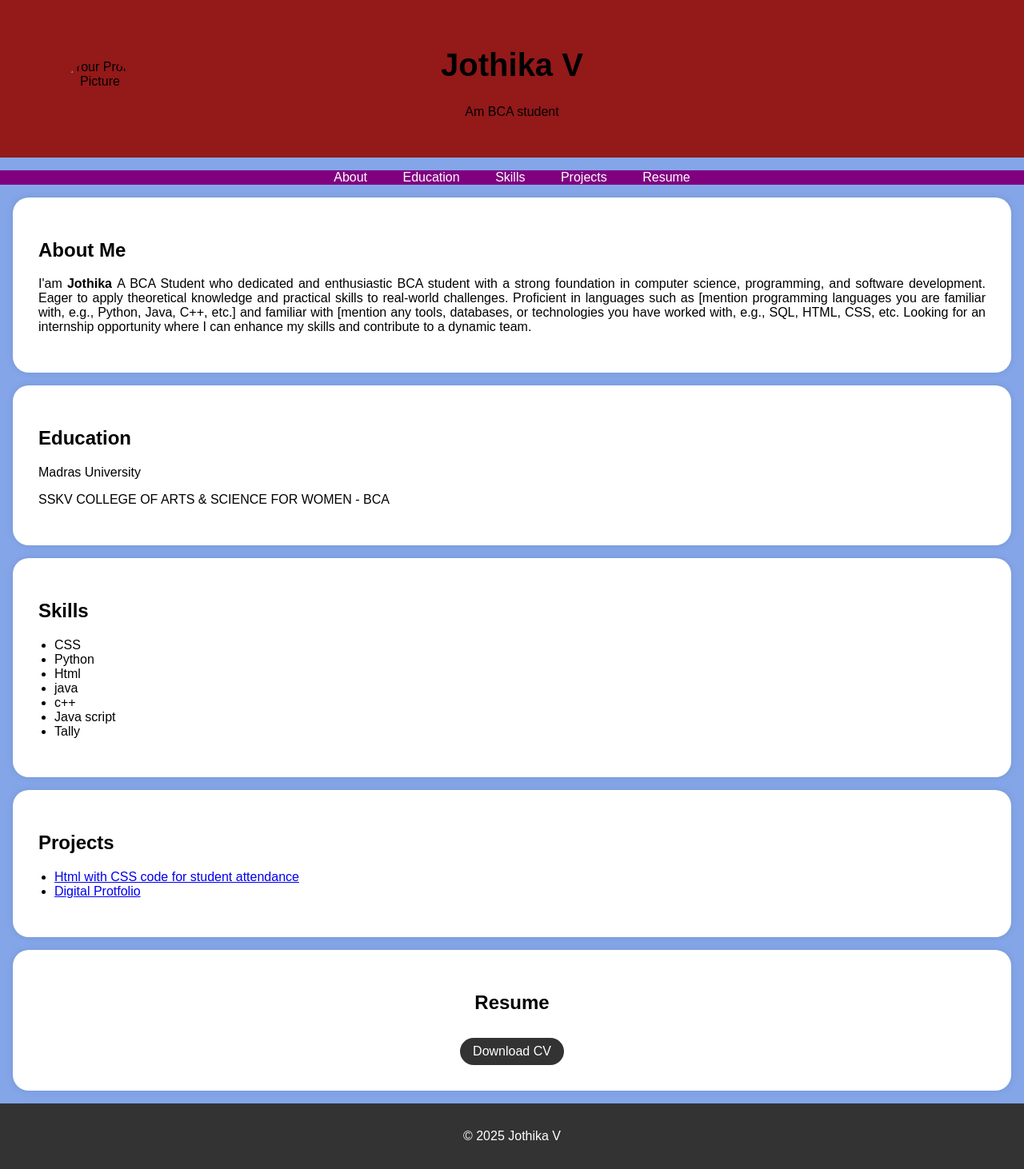
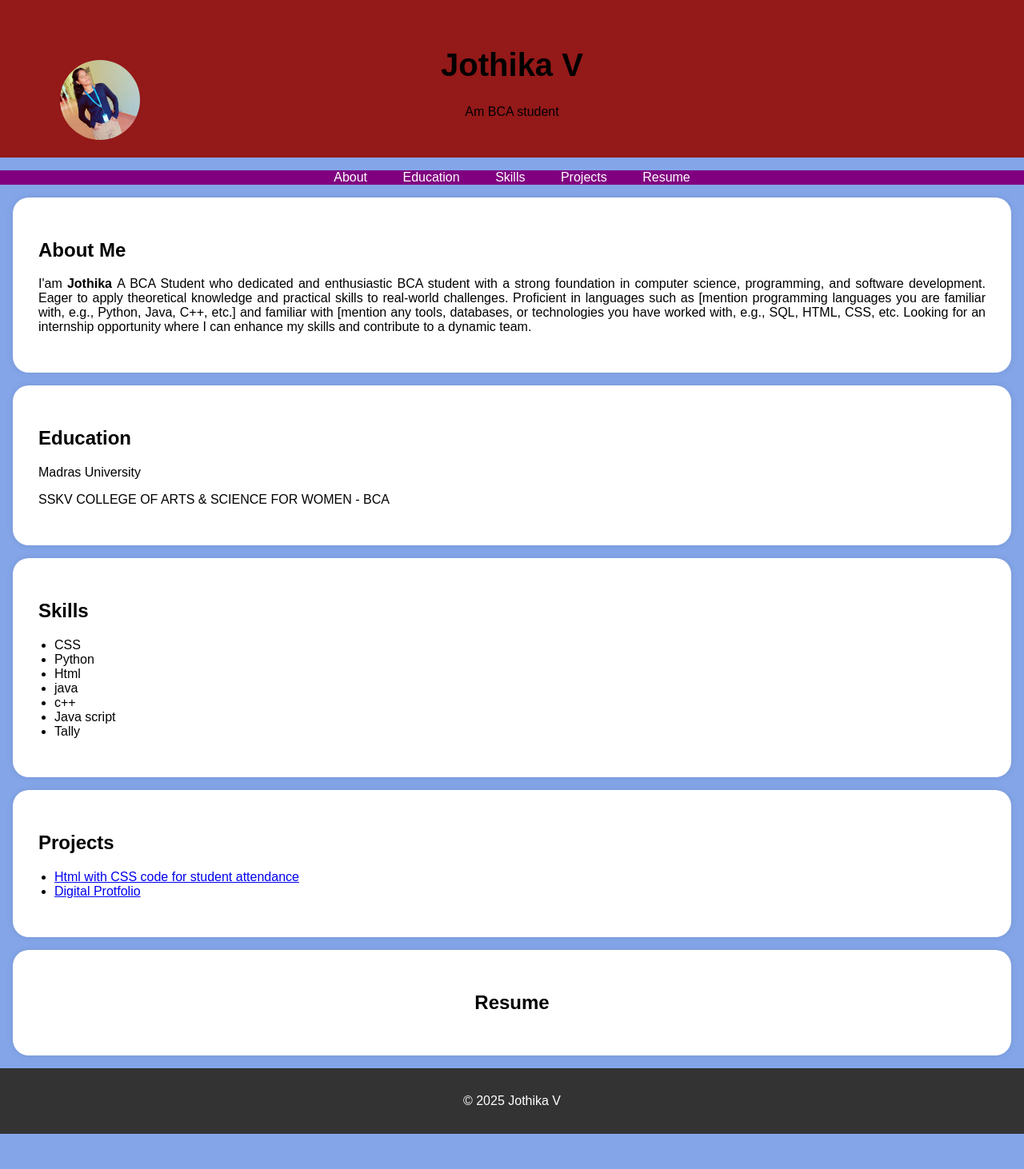
Before and after one commit to Jothika-Vasudevan/Digital-portfolio-, a plain HTML site: page index.html in a window 1280 px wide. Shown: the whole page at 80% size. After the commit the page ends 1418 px from the top, so only its background shows below. Drawn offline with Linux system fonts and the light colour scheme.

Commit message:
Update index.html

```diff
--- a/index.html
+++ b/index.html
@@ -83,7 +83,7 @@
     <header>
         <div class="header-content">
             <!-- Add your profile picture here -->
-            <img src="/storage/emulated/0/Pictures/WhatsApp/image.jpg"alt="Your Profile Picture" class="profile-picture">
+            <img src="image.jpg"alt="Your Profile Picture" class="profile-picture">
             <h1>Jothika V</h1>
             <p>Am BCA student</p>
         </div>
@@ -142,7 +142,7 @@
         <div class="section-content">
             <center>
             <h2>Resume</h2>
-            <a href="/storage/emulated/0/Pictures/Canva/resume.png"/storage/emulated/0/Pictures/Canva/Blue and white Simple Photographer Resume_20250314_171858_0000.png/storage/emulated/0/Pictures/Canva/Blue and white Simple Photographer Resume_20250314_171858_0000.pngtarget="_blank" class="download-button">Download CV</a>
+            <a herf="resume.png"></a>
         </center>
         </div>
 
```
